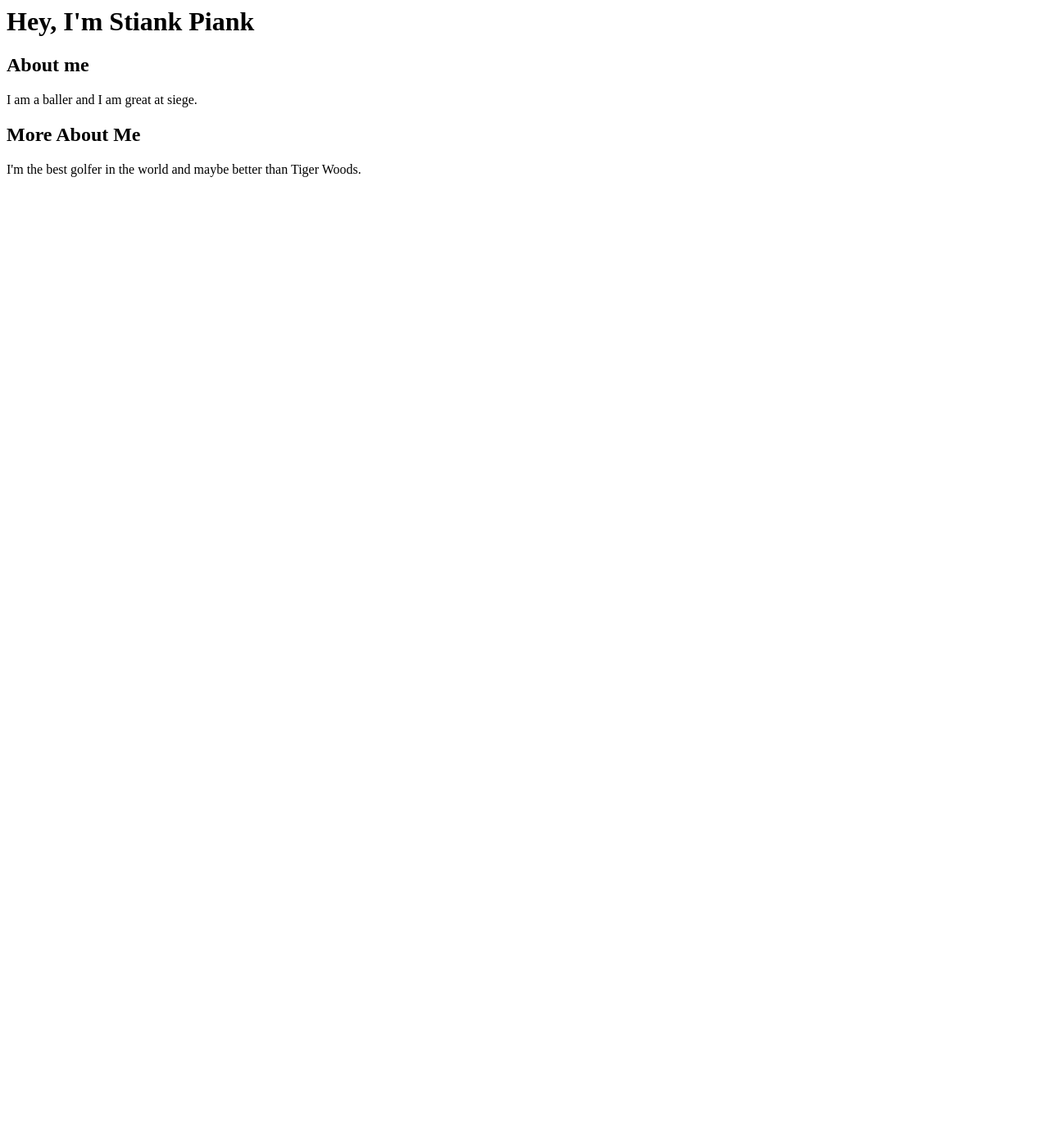
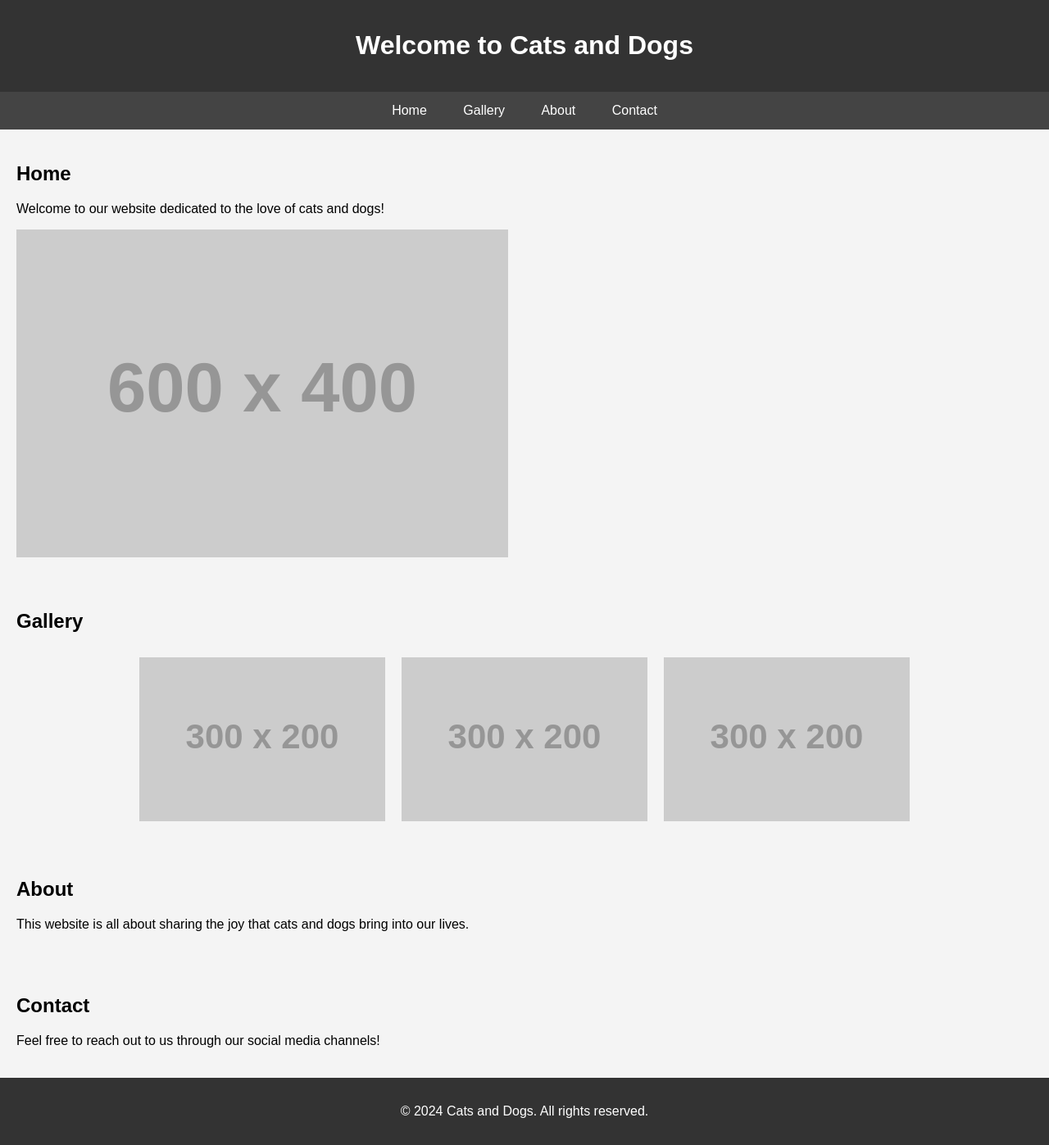
Before and after one commit to jackak2/test, a plain HTML site: page index.html in a window 1280 px wide. Shown: the whole page at 82% size. Before the commit the page ends 800 px from the top, so only its background shows below. Drawn offline with Linux system fonts and the light colour scheme; placeholder pictures from the web are drawn by us.

Commit message:
Update index.html

```diff
--- a/index.html
+++ b/index.html
@@ -1,16 +1,85 @@
-
-<html>
-    <h1>
-        Hey, I'm Stiank Piank
-    </h1>
-    <body>
-        <h2>About me</h2>
-        <p>
-            I am a baller and I am great at siege.
-        </p>
-        <h2>More About Me</h2>
-        <p>
-            I'm the best golfer in the world and maybe better than Tiger Woods.
-        </p>
-    </body>
+<!DOCTYPE html>
+<html lang="en">
+<head>
+    <meta charset="UTF-8">
+    <meta name="viewport" content="width=device-width, initial-scale=1.0">
+    <title>Cats and Dogs</title>
+    <style>
+        body {
+            font-family: Arial, sans-serif;
+            margin: 0;
+            padding: 0;
+            background-color: #f4f4f4;
+        }
+        header, footer {
+            background-color: #333;
+            color: white;
+            text-align: center;
+            padding: 1em 0;
+        }
+        nav {
+            margin: 0;
+            padding: 0;
+            text-align: center;
+            background-color: #444;
+        }
+        nav a {
+            color: white;
+            padding: 14px 20px;
+            display: inline-block;
+            text-decoration: none;
+        }
+        nav a:hover {
+            background-color: #555;
+        }
+        .container {
+            padding: 20px;
+        }
+        .gallery img {
+            width: 100%;
+            max-width: 300px;
+            margin: 10px;
+        }
+        .gallery {
+            display: flex;
+            flex-wrap: wrap;
+            justify-content: center;
+        }
+    </style>
+</head>
+<body>
+    <header>
+        <h1>Welcome to Cats and Dogs</h1>
+    </header>
+    <nav>
+        <a href="#home">Home</a>
+        <a href="#gallery">Gallery</a>
+        <a href="#about">About</a>
+        <a href="#contact">Contact</a>
+    </nav>
+    <div class="container" id="home">
+        <h2>Home</h2>
+        <p>Welcome to our website dedicated to the love of cats and dogs!</p>
+        <img src="https://via.placeholder.com/600x400" alt="Cat and Dog">
+    </div>
+    <div class="container" id="gallery">
+        <h2>Gallery</h2>
+        <div class="gallery">
+            <img src="https://via.placeholder.com/300x200" alt="Cat">
+            <img src="https://via.placeholder.com/300x200" alt="Dog">
+            <img src="https://via.placeholder.com/300x200" alt="Cat and Dog">
+        </div>
+    </div>
+    <div class="container" id="about">
+        <h2>About</h2>
+        <p>This website is all about sharing the joy that cats and dogs bring into our lives.</p>
+    </div>
+    <div class="container" id="contact">
+        <h2>Contact</h2>
+        <p>Feel free to reach out to us through our social media channels!</p>
+    </div>
+    <footer>
+        <p>© 2024 Cats and Dogs. All rights reserved.</p>
+    </footer>
+</body>
 </html>
```
